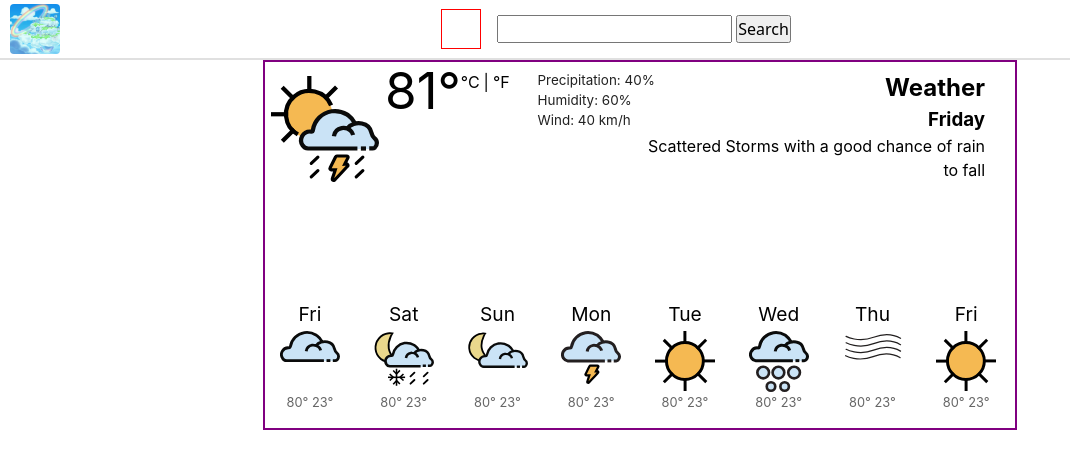
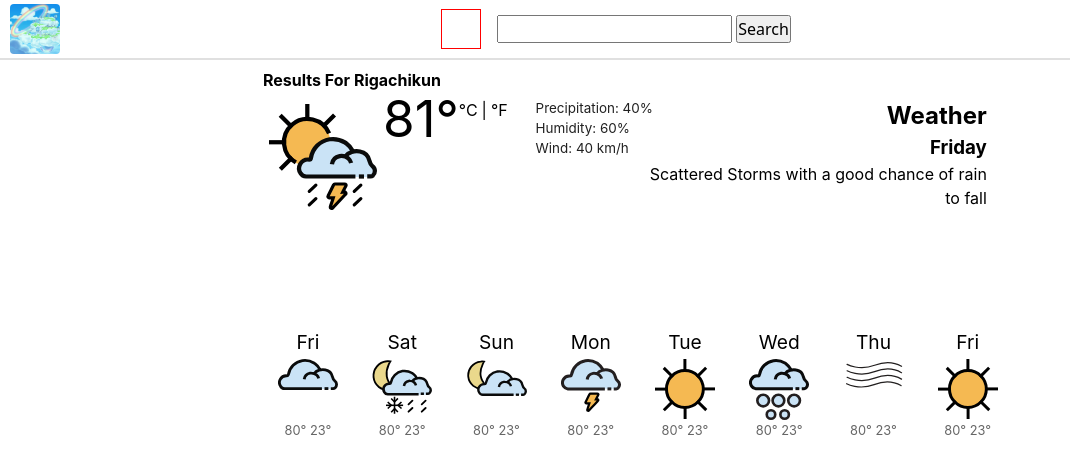
Before and after one commit to muktarkabir/Weatheria, a website built with webpack: page src/template.html in a window 1280 px wide. Shown: the whole page, without its empty margins (0-1070 px from the left). Built offline with nearby package versions, Linux system fonts and the light colour scheme; no server answers.

Commit message:
Save Progress

```diff
--- a/src/global-styles.css
+++ b/src/global-styles.css
@@ -66,8 +66,8 @@ header {
 main {
   font-family: "Inter";
   display: grid;
-  grid-template-rows: 130px 100px auto;
-  border: 2px solid purple;
+  grid-template-rows: 30px 130px 100px auto;
+  /* border: 2px solid purple; */
   width: min(98%, 754px);
   height: auto;
   margin: auto;
--- a/src/template.html
+++ b/src/template.html
@@ -17,6 +17,7 @@
       </div>
     </header>
     <main>
+      <h4>Results For Rigachikun</h4>
       <div class="today">
         <div class="icon">
           <img src="assets/icons/thunder-showers-day.svg" alt="weather-description" />
@@ -40,7 +41,11 @@
         </div>
       </div>
 
-      <div class="stats"></div>
+      <div class="stats">
+        <div class="timeframe">
+
+        </div>
+      </div>
       <div class="remaining-days">
         <div class="day-card">
           <p>Fri</p>
```
